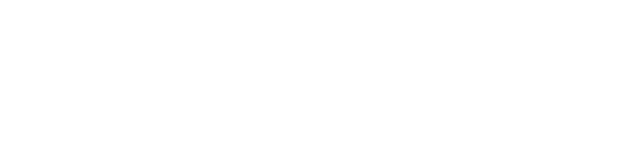
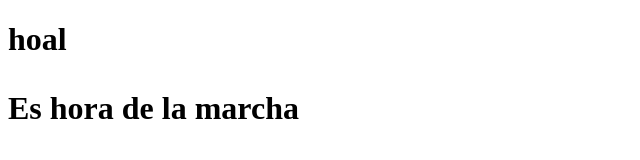
Before and after one commit to iesgrancapitan-entornos/2022-23---practica-5-github---issues-AdrianGM02, a plain HTML site: page index.html in a window 1280 px wide. Shown: the whole page, without its empty margins (0-640 px from the left). Drawn offline with Linux system fonts and the light colour scheme.

Commit message:
Añadiendo html

```diff
--- a/index.html
+++ b/index.html
@@ -7,6 +7,8 @@
     <title>Document</title>
 </head>
 <body>
+    <h1>hoal
+    <p>Es hora de la marcha
 
 </body>
 </html>
```
